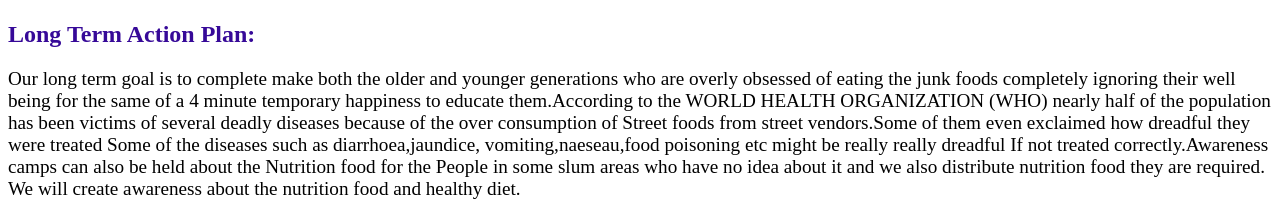
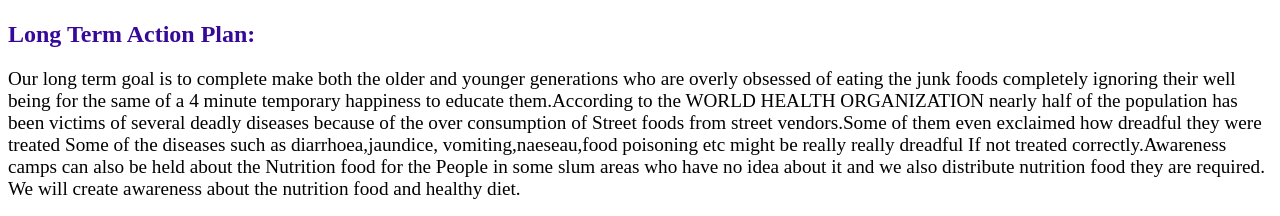
Before and after one commit to sripriyaD4/website, a plain HTML site: page Action.html in a window 1280 px wide. Shown: the part 527-743 px from the top of the page. Drawn offline with Linux system fonts and the light colour scheme; grey boxes are pictures that could not be loaded.

Commit message:
Update Action.html

```diff
--- a/Action.html
+++ b/Action.html
@@ -17,7 +17,7 @@
     <img src="https://tse2.mm.bing.net/th?id=OIP.BkrNM0sYnKLv8GyBw7S1MgAAAA&pid=Api&P=0&h=180" style="width:30%">
 </p>
 <h2 style="color:rgb(54, 9, 152);">Long Term Action Plan:
-</h1><p style="font-size:120%;">Our long term goal is to complete make both the older and younger generations who are overly obsessed of eating the junk foods completely ignoring their well being for the same of a 4 minute temporary happiness to educate them.According to the WORLD HEALTH ORGANIZATION (WHO) nearly half of the population has been victims of several deadly diseases because of the over consumption of Street foods from street vendors.Some of them even exclaimed how dreadful they were treated Some of the diseases such as diarrhoea,jaundice, vomiting,naeseau,food poisoning etc might be really really dreadful If not treated correctly.Awareness camps can also be held about the Nutrition food for the
+</h1><p style="font-size:120%;">Our long term goal is to complete make both the older and younger generations who are overly obsessed of eating the junk foods completely ignoring their well being for the same of a 4 minute temporary happiness to educate them.According to the WORLD HEALTH ORGANIZATION nearly half of the population has been victims of several deadly diseases because of the over consumption of Street foods from street vendors.Some of them even exclaimed how dreadful they were treated Some of the diseases such as diarrhoea,jaundice, vomiting,naeseau,food poisoning etc might be really really dreadful If not treated correctly.Awareness camps can also be held about the Nutrition food for the
 
     People in some slum areas who have no idea about it and we also distribute nutrition food they are required. We will create awareness about the nutrition food and healthy diet.</p>
 
```
